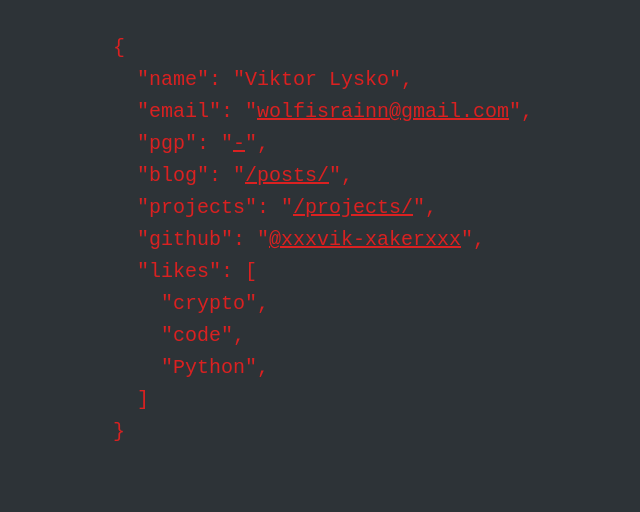
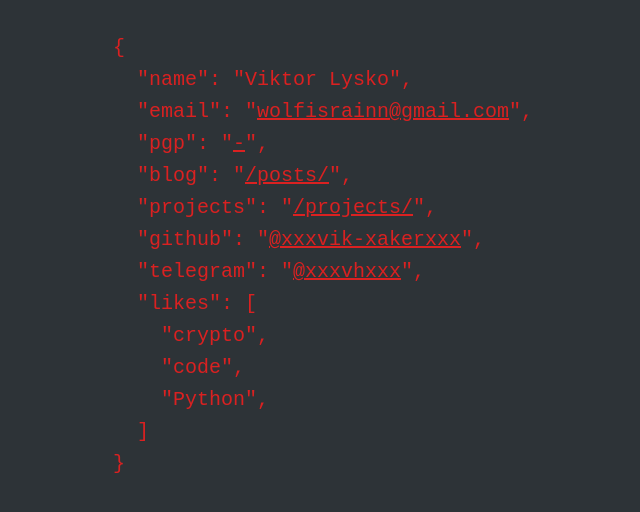
Before and after one commit to xxxvik-xakerxxx/xxxvik-xakerxxx.github.io, a Jekyll site: the page built from index.html, in a window 1280 px wide. Shown: the top 512 px of the page, without its empty margins (317-957 px from the left). Built offline with Jekyll 4.4.1, drawn with Linux system fonts in a browser that asks for light colours; some of the changed lines change nothing that is shown.

Commit message:
telegram add

```diff
--- a/index.html
+++ b/index.html
@@ -1,6 +1,6 @@
 ---
 layout: master
-title: "wolf , git , viktor"
+title: "Viktor Lysko, wolf , git "
 ---
 
 <div class="home">
@@ -11,6 +11,7 @@ title: "wolf , git , viktor"
   "<span class="hl string">blog</span>": "<a href="/posts/">/posts/</a>",
   "<span class="hl string">projects</span>": "<a href="/projects/">/projects/</a>",
   "<span class="hl string">github</span>": "<a href="https://github.com/xxxvik-xakerxxx">@xxxvik-xakerxxx</a>",
+  "<span class="hl string">telegram</span>": "<a href="https://telegram.me/xxxvhxxx">@xxxvhxxx</a>",
   "<span class="hl string">likes</span>": [
     "<span class="hl string">crypto</span>",
     "<span class="hl string">code</span>",
```
